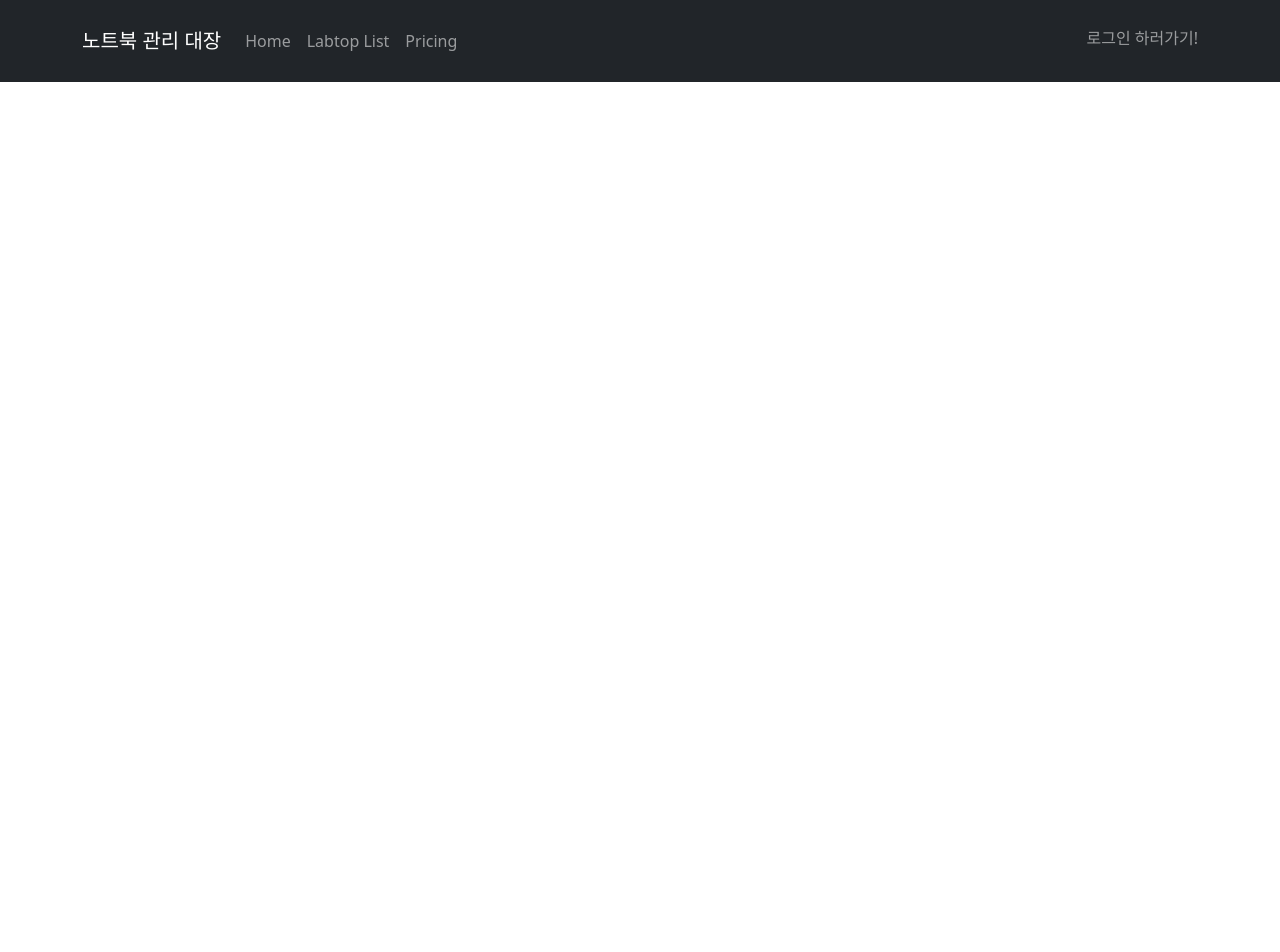
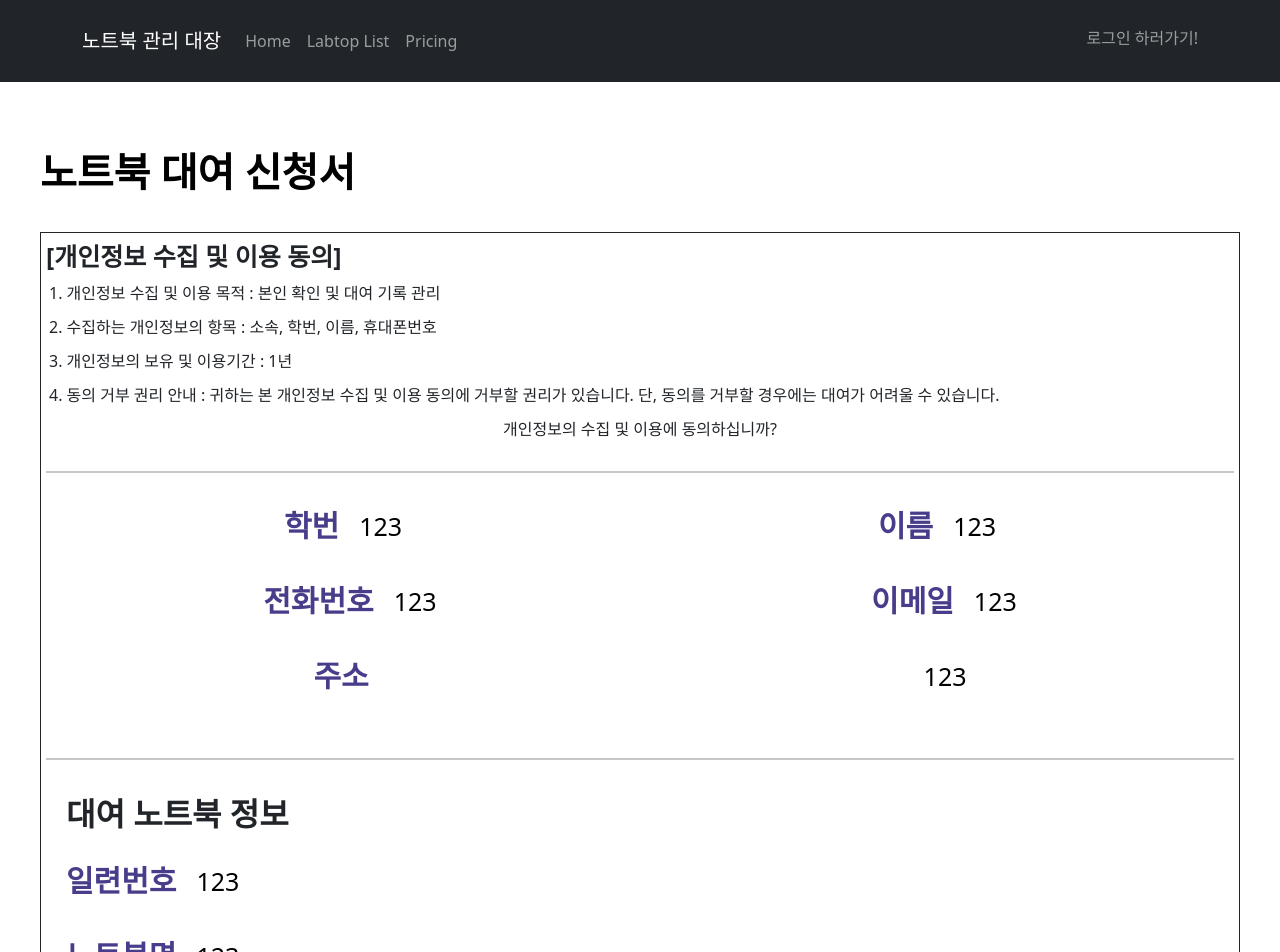
Before and after one commit to BaeMoon9/laptop, a React (Create React App) app: page /rent2 in a window 1280 px wide. Shown: the top 952 px of the page. Before the commit the page ends 800 px from the top, so only its background shows below. Built offline with nearby package versions, Linux system fonts and the light colour scheme; no server answers; the HTML template or start-up script is replaced by a standard one.

Commit message:
rent2 page css

```diff
--- a/src/App.css
+++ b/src/App.css
@@ -435,6 +435,35 @@
   margin-bottom: 15px;
 }
 
+.userrentinfo {
+  display: flex;
+  justify-content: space-around;
+}
+
+.renterinfo {
+  margin-left: 20px;
+  padding-top: 5px;
+  font-size: 25px;
+  color: black;
+}
+
+.rentcontain1 {
+  display: flex;
+}
+
+.rentcontain2 {
+  display: flex;
+  margin-left: 20px;
+}
+
+.rentsubtitle2 {
+  display: flex;
+  font-weight: bold;
+  font-size: 32px;
+  margin-bottom: 20px;
+  margin-left: 20px;
+}
+
 @keyframes App-logo-spin {
   from {
     transform: rotate(0deg);
--- a/src/pages/main.js
+++ b/src/pages/main.js
@@ -11,6 +11,7 @@ import LaptopList from "./laptopList.js";
 import MyPage from "./mypage.js";
 import Register from "./register.js";
 import Rent from "./rent.js";
+import Rent2 from "./rent2.js";
 import axios from "axios";
 
 
@@ -60,6 +61,7 @@ function MainPage() {
           <Route path="/register" element={<Register />} />
           <Route path="/mypage" element={<MyPage />} />
           <Route path="/rent" element={<Rent />} />
+          <Route path="/rent2" element={<Rent2 />} />
           <Route path="/home" element={<Home />}>
             <Route path="detail" element={<LaptopList/>} />
           </Route>
--- a/src/pages/rent.js
+++ b/src/pages/rent.js
@@ -2,8 +2,10 @@ import React from "react";
 import axios from "axios";
 import { useState, useEffect } from "react";
 import Button from 'react-bootstrap/Button';
+import { useNavigate } from "react-router-dom";
 
 function Rent() {
+    const navigate = useNavigate()
 
     const today = new Date();
     const nowdate = `${today.getFullYear()}년 ${today.getMonth() + 1}월 ${today.getDate()}일`;
@@ -89,7 +91,7 @@ function Rent() {
                 </div>
                 <div className="registername">신청자 : {userData.username}</div>
             </div>
-            <Button variant="primary" className="btnCss1">다음</Button>
+            <Button variant="primary" className="btnCss1" onClick={() => {navigate('/rent2')}}>다음</Button>
         </div>
     )
 }
--- /dev/null
+++ b/src/pages/rent2.js
@@ -0,0 +1,71 @@
+import React from "react";
+import axios from "axios";
+import { useState, useEffect } from "react";
+import Button from 'react-bootstrap/Button';
+
+function Rent2() {
+
+
+    return (
+        <div className="rentpage">
+            <div className="registertitle">
+                노트북 대여 신청서
+            </div>
+            <div className="rentpledgecontainer">
+                <div className="rentsubtitle">[개인정보 수집 및 이용 동의]</div>
+                <div className="rentcontent">
+                    1. 개인정보 수집 및 이용 목적 : 본인 확인 및 대여 기록 관리
+                </div>
+                <div className="rentcontent">
+                    2. 수집하는 개인정보의 항목 : 소속, 학번, 이름, 휴대폰번호
+                </div>
+                <div className="rentcontent">
+                    3. 개인정보의 보유 및 이용기간 : 1년
+                </div>
+                <div className="rentcontent">
+                    4. 동의 거부 권리 안내 : 귀하는 본 개인정보 수집 및 이용 동의에 거부할 권리가 있습니다. 단, 동의를 거부할 경우에는
+                    대여가 어려울 수 있습니다.
+                </div>
+                <div>개인정보의 수집 및 이용에 동의하십니까?</div>
+                <hr className="divider" />
+                <div className="userrentinfo">
+                    <div className="rentcontain1">
+                        <div className="registersubtitle">학번</div>
+                        <div className="renterinfo">123</div>
+                    </div>
+                    <div className="rentcontain1">
+                        <div className="registersubtitle">이름</div>
+                        <div className="renterinfo">123</div>
+                    </div>
+                </div>
+                <div className="userrentinfo">
+                    <div className="rentcontain1">
+                        <div className="registersubtitle">전화번호</div>
+                        <div className="renterinfo">123</div>
+                    </div>
+                    <div className="rentcontain1">
+                        <div className="registersubtitle">이메일</div>
+                        <div className="renterinfo">123</div>
+                    </div>
+                </div>
+                <div className="userrentinfo">
+                    <div className="registersubtitle">주소</div>
+                    <div className="renterinfo">123</div>
+                </div>
+                <hr className="divider" />
+                <div className="rentsubtitle2">대여 노트북 정보</div>
+                <div className="rentcontain2">
+                    <div className="registersubtitle">일련번호</div>
+                    <div className="renterinfo">123</div>
+                </div>
+                <div className="rentcontain2">
+                    <div className="registersubtitle">노트북명</div>
+                    <div className="renterinfo">123</div>
+                </div>
+                <hr className="divider" />
+            </div>
+        </div>
+    )
+}
+
+export default Rent2;
```
